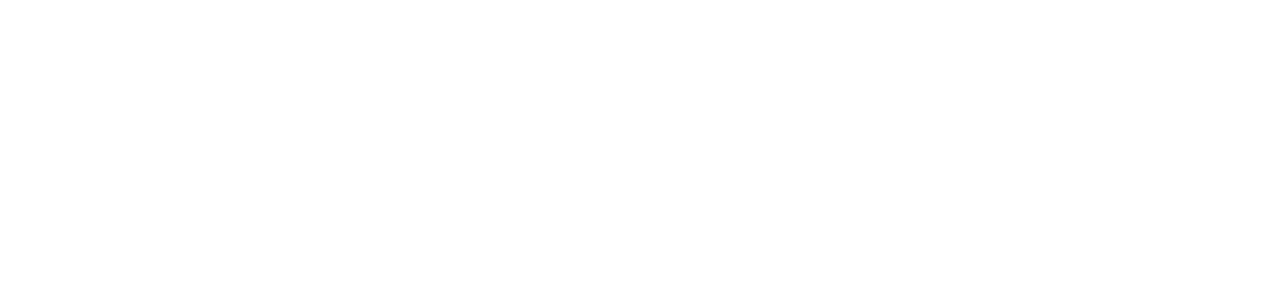
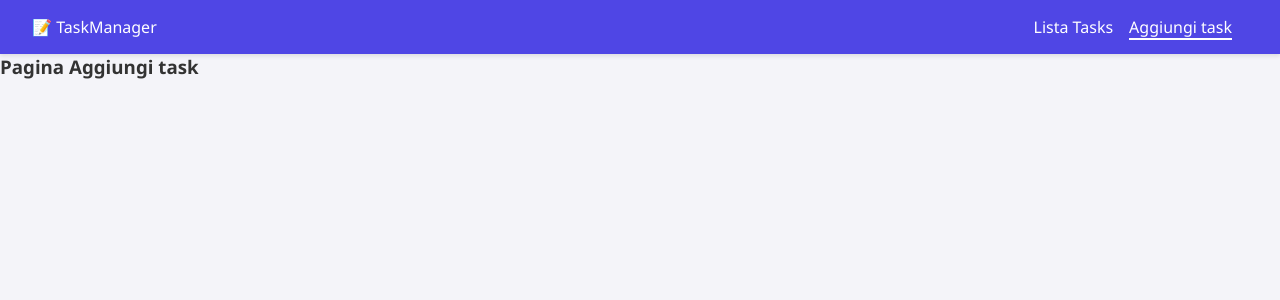
Before and after one commit to VincenzoFerraro0/ex-react-task-manager, a React (Vite) app: page /add in a window 1280 px wide. Shown: the top 300 px of the page. Built offline with nearby package versions, Linux system fonts and the light colour scheme.

Commit message:
milestone 1 completed

```diff
--- a/src/App.jsx
+++ b/src/App.jsx
@@ -1,10 +1,27 @@
-
-
+import { Route, Routes } from "react-router-dom";
+import { Link, NavLink } from "react-router-dom";
+import TaskList from "./pages/TaskList";
+import AddTask from "./pages/AddTask";
 export default function App() {
 
   return (
     <>
+      <nav className="">
+        <div className="">
+          <Link to={"/"}>📝 TaskManager</Link>
+        </div>
+        <div className="">
+          <div className="">
+            <NavLink to={"/"}>Lista Tasks</NavLink>
+            <NavLink to={"/add"} >Aggiungi task</NavLink>
+          </div>
+        </div>
+      </nav>
 
+      <Routes>
+        <Route path="/" Component={TaskList} />
+        <Route path="/add" Component={AddTask} />
+      </Routes>
     </>
   )
 }
--- a/src/index.css
+++ b/src/index.css
@@ -0,0 +1,49 @@
+/* Reset base */
+* {
+  margin: 0;
+  padding: 0;
+  box-sizing: border-box;
+}
+
+body {
+  font-family: 'Segoe UI', Tahoma, Geneva, Verdana, sans-serif;
+  background-color: #f4f4f9;
+  color: #333;
+}
+
+/* Navbar */
+nav {
+  background-color: #4f46e5;
+  padding: 1rem 2rem;
+  display: flex;
+  justify-content: space-between;
+  align-items: center;
+  color: white;
+  box-shadow: 0 2px 4px rgba(0, 0, 0, 0.1);
+}
+
+nav a {
+  color: white;
+  text-decoration: none;
+  margin-right: 1rem;
+  font-weight: 500;
+  transition: opacity 0.2s ease;
+}
+
+nav a:hover {
+  opacity: 0.8;
+}
+
+nav .active {
+  border-bottom: 2px solid white;
+}
+
+/* Task list and add form */
+.task-container {
+  background: white;
+  padding: 2rem;
+  border-radius: 8px;
+  box-shadow: 0 2px 8px rgba(0, 0, 0, 0.05);
+  max-width: 700px;
+  margin: 2rem auto;
+}
--- a/src/main.jsx
+++ b/src/main.jsx
@@ -1,9 +1,12 @@
 import { createRoot } from 'react-dom/client'
 import './index.css'
 import App from './App.jsx'
+import { BrowserRouter } from 'react-router-dom'
 
 createRoot(document.getElementById('root')).render(
 
-  <App />
+  <BrowserRouter>
+    <App />
+  </BrowserRouter>
 
 )
--- /dev/null
+++ b/src/pages/AddTask.jsx
@@ -0,0 +1,7 @@
+export default function AddTask() {
+    return(
+        <>
+            <h3>Pagina Aggiungi task</h3>
+        </>
+    )
+}
--- /dev/null
+++ b/src/pages/TaskList.jsx
@@ -0,0 +1,7 @@
+export default function TaskList() {
+    return(
+        <>
+            <h3>Pagina lista dei task </h3>
+        </>
+    )
+}
```
Also changed, not shown: 1 other file (tests, documents, lock files or other folders).
